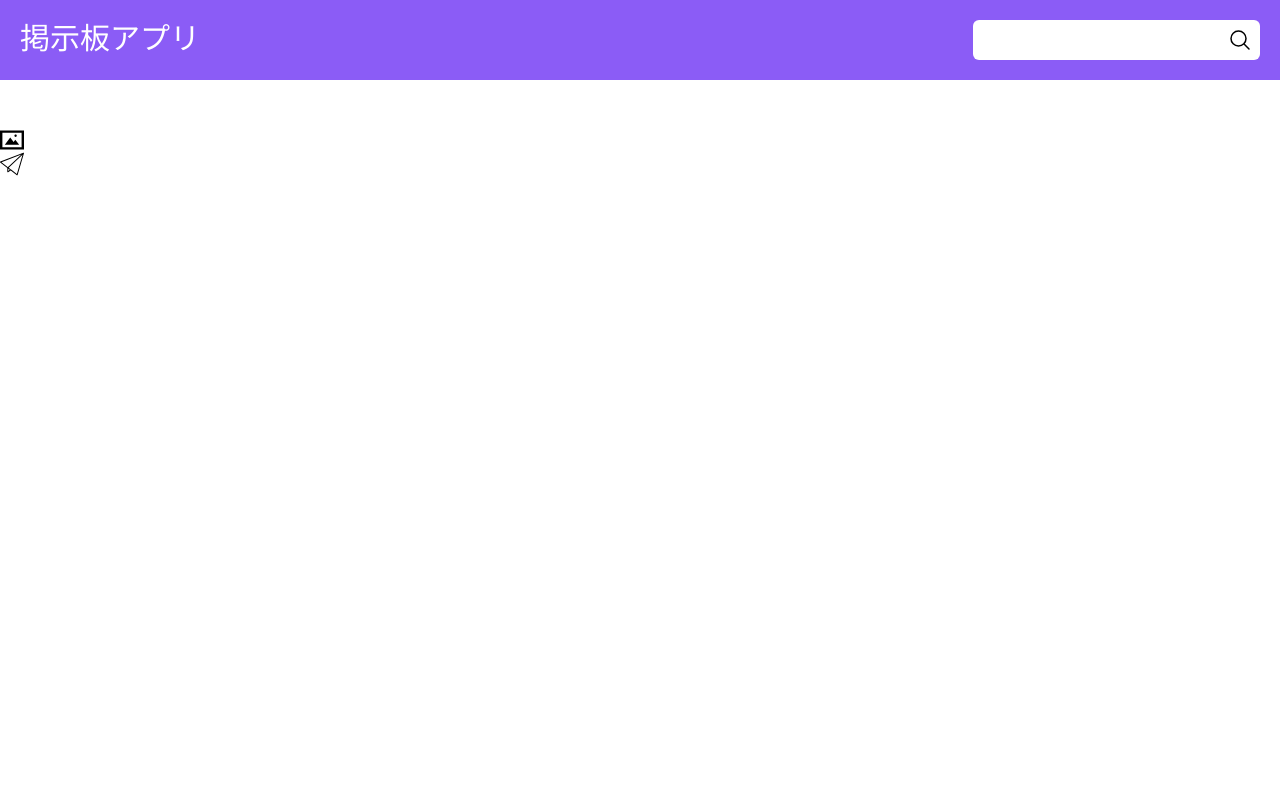
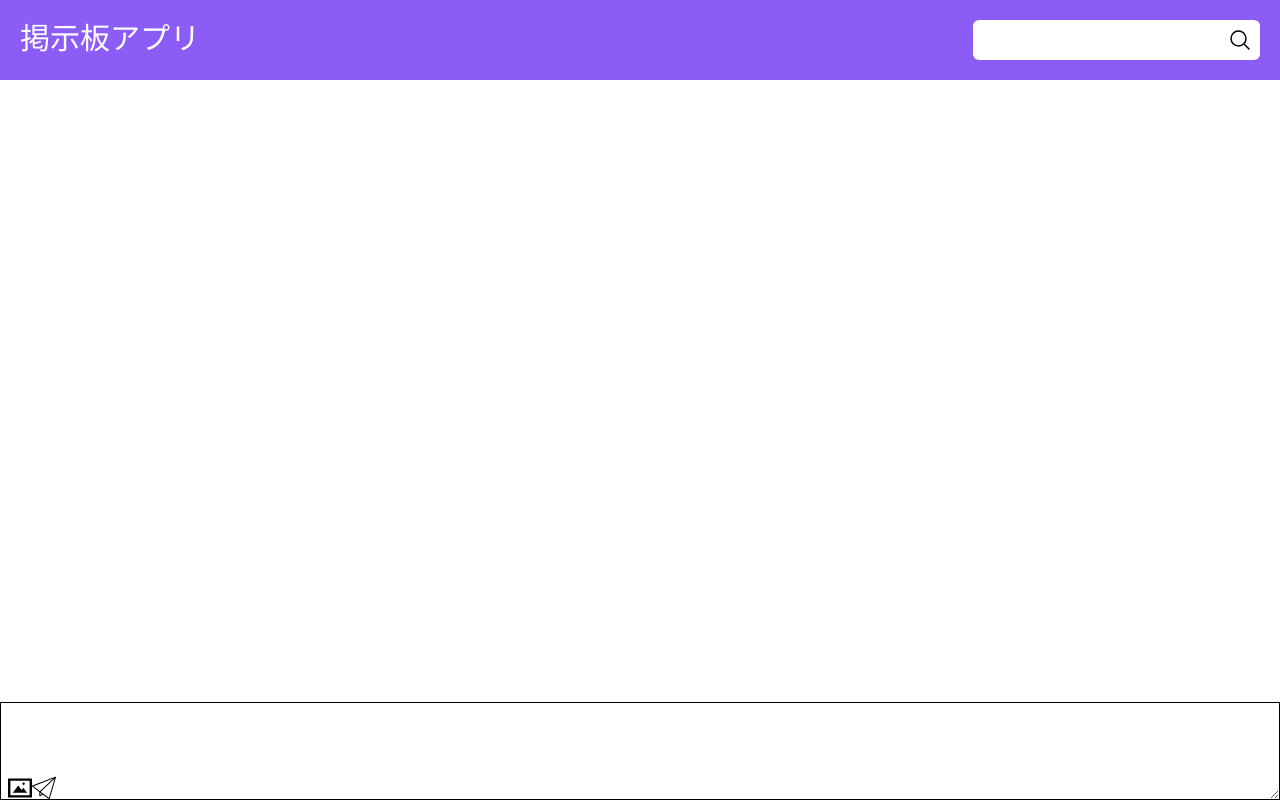
Before and after one commit to Yuga193/-Bulletinboard-Work, a Flask app: page /thread/1 in a window 1280 px wide. Run offline with Flask 3, Linux system fonts and the light colour scheme; data that the repository does not hold is empty; parts of the project's set-up code (start-up, migrations or seed data) failed here and were passed over.

Commit message:
入力欄追加

```diff
--- a/app/static/dist/output.css
+++ b/app/static/dist/output.css
@@ -590,8 +590,16 @@ video {
   position: static;
 }
 
+.fixed {
+  position: fixed;
+}
+
 .relative {
   position: relative;
+}
+
+.bottom-0 {
+  bottom: 0px;
 }
 
 .m-2 {
@@ -621,6 +629,10 @@ video {
 
 .mt-2 {
   margin-top: 0.5rem;
+}
+
+.ml-2 {
+  margin-left: 0.5rem;
 }
 
 .block {
--- a/app/templates/thread.html
+++ b/app/templates/thread.html
@@ -15,27 +15,24 @@
     </ul>
 </div>
 
-<svg width="800px" height="800px" viewBox="0 -2 20 20" version="1.1" xmlns="http://www.w3.org/2000/svg" xmlns:xlink="http://www.w3.org/1999/xlink" class="w-6 h-6">
-
-    <title>image_picture [#972]</title>
-    <desc>Created with Sketch.</desc>
-    <defs>
-
-</defs>
+<div class="flex">
+    <section class="w-full bottom-0 relative">
+        <form action="" method="post" class="flex flex-col w-full">
+            <textarea class="border border-black w-full bottom-0 fixed " name="message" rows="4"></textarea>
+            <div class="flex fixed bottom-0 ml-2">
+                <button class="button-svg">
+                    <svg width="24" height="24" viewBox="0 -2 20 20" version="1.1" xmlns="http://www.w3.org/2000/svg" xmlns:xlink="http://www.w3.org/1999/xlink" class="w-6 h-6">
                         <g id="Page-1" stroke="none" stroke-width="1" fill="none" fill-rule="evenodd">
                             <g id="Dribbble-Light-Preview" transform="translate(-380.000000, -3881.000000)" fill="#000000">
                                 <g id="icons" transform="translate(56.000000, 160.000000)">
-                <path d="M336,3725.5 C336,3724.948 336.448,3724.5 337,3724.5 C337.552,3724.5 338,3724.948 338,3725.5 C338,3726.052 337.552,3726.5 337,3726.5 C336.448,3726.5 336,3726.052 336,3725.5 L336,3725.5 Z M340,3733 L328,3733 L332.518,3726.812 L335.354,3730.625 L336.75,3728.75 L340,3733 Z M326,3735 L342,3735 L342,3723 L326,3723 L326,3735 Z M324,3737 L344,3737 L344,3721 L324,3721 L324,3737 Z" id="image_picture-[#972]">
-
-</path>
+                                    <path d="M336,3725.5 C336,3724.948 336.448,3724.5 337,3724.5 C337.552,3724.5 338,3724.948 338,3725.5 C338,3726.052 337.552,3726.5 337,3726.5 C336.448,3726.5 336,3726.052 336,3725.5 L336,3725.5 Z M340,3733 L328,3733 L332.518,3726.812 L335.354,3730.625 L336.75,3728.75 L340,3733 Z M326,3735 L342,3735 L342,3723 L326,3723 L326,3735 Z M324,3737 L344,3737 L344,3721 L324,3721 L324,3737 Z" id="image_picture-[#972]"></path>
                                 </g>
                             </g>
                         </g>
                     </svg>
-
-<svg fill="#000000" height="800px" width="800px" version="1.1" id="Layer_1" xmlns="http://www.w3.org/2000/svg" xmlns:xlink="http://www.w3.org/1999/xlink" viewBox="0 0 512 512" xml:space="preserve" class="w-6 h-6">
-<g>
-	<g>
+                </button>
+                <button class="button-svg" type="submit">
+                    <svg fill="#000000" width="24" height="24" version="1.1" id="Layer_1" xmlns="http://www.w3.org/2000/svg" xmlns:xlink="http://www.w3.org/1999/xlink" viewBox="0 0 512 512" xml:space="preserve" class="w-6 h-6">
                         <path d="M508.645,18.449c-2.929-2.704-7.133-3.51-10.826-2.085L6.715,204.446c-3.541,1.356-6.066,4.515-6.607,8.264
                             c-0.541,3.75,0.985,7.496,3.995,9.796l152.127,116.747c-0.004,0.116-0.575,0.224-0.575,0.342v83.592
                             c0,3.851,2.663,7.393,6.061,9.213c1.541,0.827,3.51,1.236,5.199,1.236c2.026,0,4.181-0.593,5.931-1.756l56.12-37.367
@@ -43,9 +40,12 @@
                             L511.571,29.082C512.698,25.271,511.563,21.148,508.645,18.449z M170.506,321.508c-0.385,0.36-0.7,0.763-1.019,1.163
                             L31.659,217.272L456.525,54.557L170.506,321.508z M176.552,403.661v-48.454l33.852,25.887L176.552,403.661z M359.996,468.354
                             l-121.63-93.012c-1.263-1.77-2.975-3.029-4.883-3.733l-47.29-36.163L480.392,60.86L359.996,468.354z"/>
-	</g>
-</g>
                     </svg>
+                </button>
+            </div>
+        </form>
+    </section>
+</div>
 
 {% endblock %}
 
```
Lines whose indentation alone changed are shown as unchanged.
